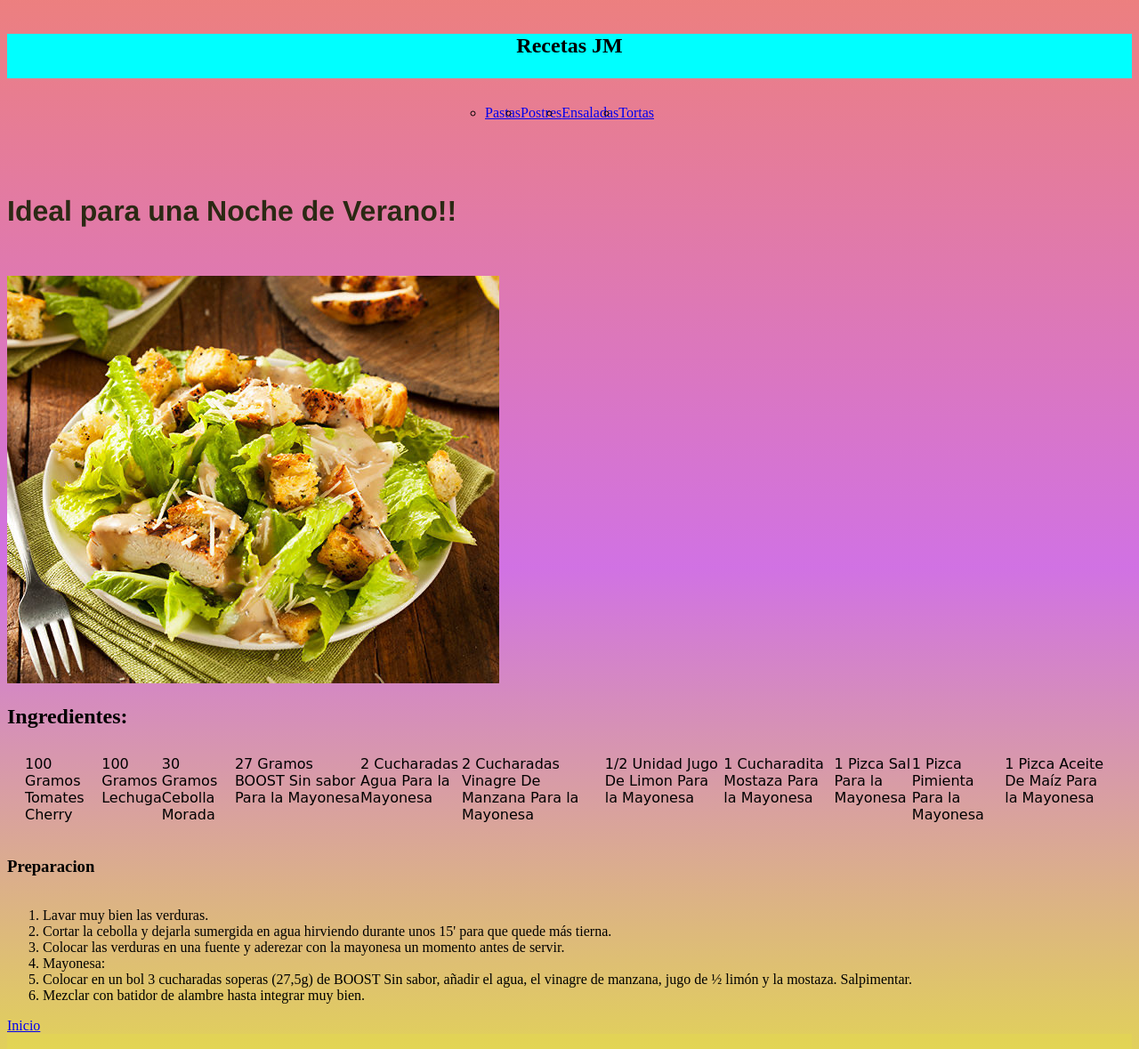
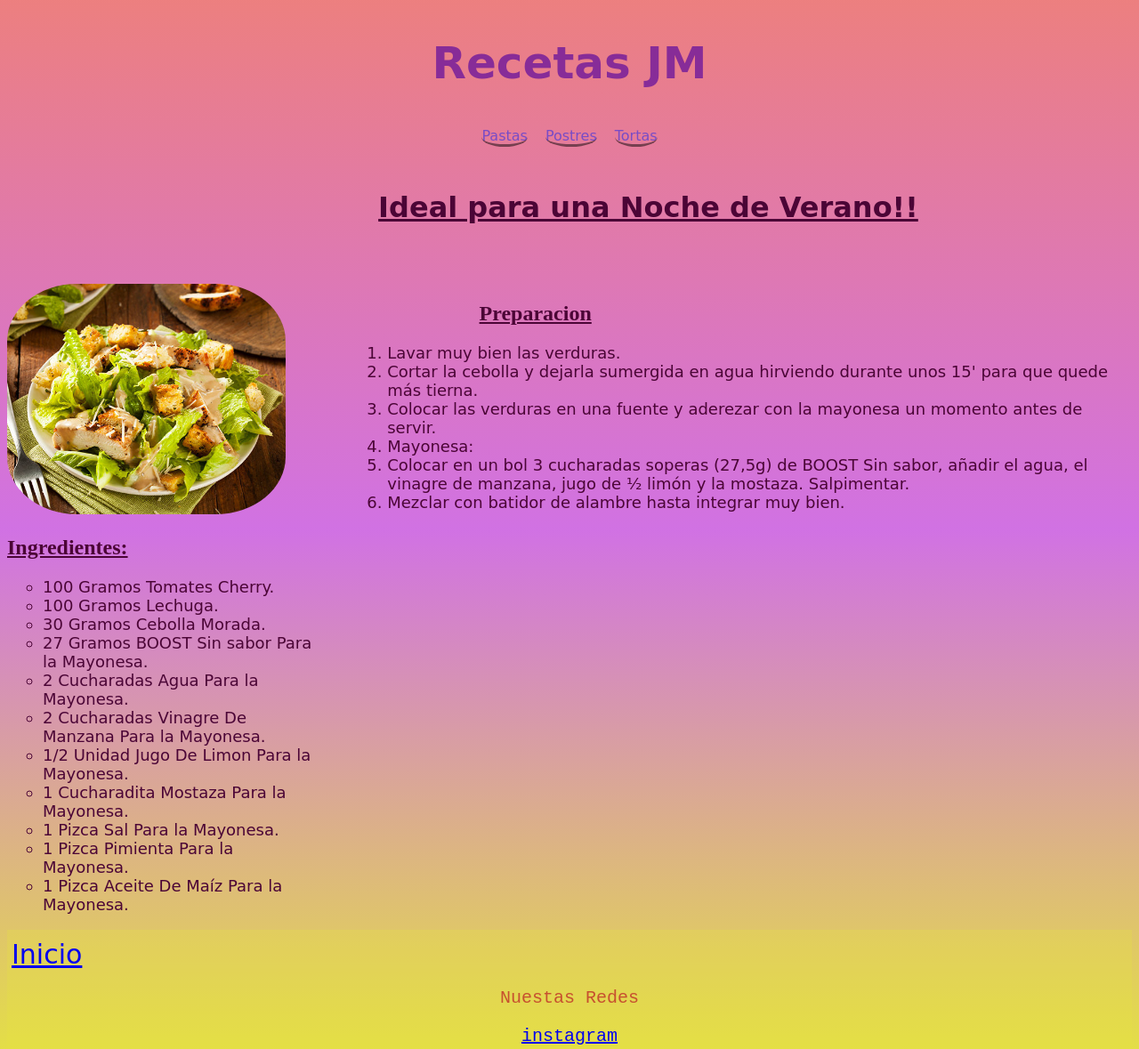
Before and after one commit to JavierMartire/PreEntregable2-JavierMartire, a website: page Entregable.html/Ensaladas.html in a window 1280 px wide. Shown: the top 1179 px of the page at 89% size. Drawn offline with nearby package versions, Linux system fonts and the light colour scheme.

Commit message:
termine Ensaladas.html

```diff
--- a/Entregable.html/Ensaladas.html
+++ b/Entregable.html/Ensaladas.html
@@ -1,64 +1,83 @@
 <!DOCTYPE html>
 <html lang="en">
     <head>
-        <link rel="stylesheet" href="../css/Estilos.css">
+        <title>RecetasJM</title>
         <meta charset="UTF-8">
         <meta name="viewport" content="width=device-width, initial-scale=1.0">
-        <title>RecetasJM</title>
-
-
+       <link rel="stylesheet" href="../css/Estilos.css">
+        <!--link AOS-->
+    <link href="https://unpkg.com/aos@2.3.1/dist/aos.css" rel="stylesheet">
     </head>
 
 <body>
-    <section class="Menu-Barra">
-        <h1>Recetas JM</h1>
-        <ul class="Nav-Bar">
-         <li ><a href="Entregable.html/Pastas.html" >Pastas</a></li>
+
+
+    <header>
+
+        <div class="conteiner-1">
+         <h1 class="Titulo">Recetas JM</h1>
+          <ul class="menu">
+           <li><a href="Entregable.html/Pastas.html" >Pastas</a></li>
            <li><a href="Entregable.html/Postres.html">Postres</a></li>
-         <li><a href="Entregable.html/Ensaladas.html">Ensaladas</a></li>
+           <!--<li><a href="Entregable.html/Ensaladas.html">Ensaladas</a></li>-->
            <li><a href="Entregable.html/Tortas.html">Tortas</a></li>
+          </ul>
+
+        </div>
+
+    </header>
+    <div class="div-Ensaladas">
+         <h1 class="h1-ensaladas"><p>Ideal para una Noche de Verano!!</p></h1>
+    </div>
+
+
+
+    <main>
+
+
+      <section class="section-Ensalada-1">
+
+        <img src="../imagenes/Ensalada_César.jpg" alt="Ensalada_César" class="img-Ensalada-1">
+         <h2 class="Ingredientes-Ensalada">Ingredientes:</h2>
+         <ul class="ing-Ensalada">
+                <li>100 Gramos Tomates Cherry.</li>
+                <li>100 Gramos Lechuga.</li>
+                <li>30 Gramos Cebolla Morada.</li>
+                <li>27 Gramos BOOST Sin sabor Para la Mayonesa.</li>
+                <li>2 Cucharadas Agua Para la Mayonesa.</li>
+                <li>2 Cucharadas Vinagre De Manzana Para la Mayonesa.</li>
+                <li>1/2 Unidad Jugo De Limon Para la Mayonesa.</li>
+                <li>1 Cucharadita Mostaza Para la Mayonesa.</li>
+                <li>1 Pizca Sal Para la Mayonesa.</li>
+                <li>1 Pizca Pimienta Para la Mayonesa.</li>
+                <li>1 Pizca Aceite De Maíz Para la Mayonesa.</li>
          </ul>
       </section>
 
-    <h1 class="h1-ensaladas">
-        <p>Ideal para una Noche de Verano!! </p>
-    </h1>
-    <header>
-
-     <section>
-        <img src="../imagenes/Ensalada_César.jpg" alt="Ensalada_César">
-        <h2>Ingredientes:</h2>
-        <ul class="ing-Ensaladas">
-            <li>100 Gramos Tomates Cherry</li>
-            <li>100 Gramos Lechuga</li>
-            <li>30 Gramos Cebolla Morada</li>
-            <li>27 Gramos BOOST Sin sabor Para la Mayonesa</li>
-            <li>2 Cucharadas Agua Para la Mayonesa</li>
-            <li>2 Cucharadas Vinagre De Manzana Para la Mayonesa</li>
-            <li>1/2 Unidad Jugo De Limon Para la Mayonesa</li>
-            <li>1 Cucharadita Mostaza Para la Mayonesa</li>
-            <li>1 Pizca Sal Para la Mayonesa</li>
-            <li>1 Pizca Pimienta Para la Mayonesa</li>
-            <li>1 Pizca Aceite De Maíz Para la Mayonesa</li>
-        </ul>
-        </section>
-        </header>
-        <h3>Preparacion</h3>
-        <ol class="pasos-ensaladas">
+       <section class="section-Ensalada-2">
+        <h2 class="Preparacion">Preparacion</h2>
+        <ul class="pasos-ensalada">
+            <ul class="pasos-Ensalada">
                 <li>Lavar muy bien las verduras.</li>
              <li>Cortar la cebolla y dejarla sumergida en agua hirviendo durante unos 15' para que quede más tierna.</li>
              <li>Colocar las verduras en una fuente y aderezar con la mayonesa un momento antes de servir.</li>
              <li>Mayonesa:</li>
              <li>Colocar en un bol 3 cucharadas soperas (27,5g) de BOOST Sin sabor, añadir el agua, el vinagre de manzana, jugo de ½ limón y la mostaza. Salpimentar.</li>
              <li>Mezclar con batidor de alambre hasta integrar muy bien.</li>
-        </ol>
-        <a href="../index.html">Inicio</a>
+            </ul>
 
+
+    </section>
     </main>
 
 
 
+
+
+
     <footer>
+        <div class="boton-inicio"> <a href="../index.html">Inicio</a></div>
+
         <p>Nuestas Redes</p>
         <a href="https://www.instagram.com/javimartire/">instagram</a>
     </footer>
--- a/scss/layout/_body.scss
+++ b/scss/layout/_body.scss
@@ -6,43 +6,21 @@ body {
     display: grid;
     justify-content: center;
 
+    /*Ensaladas*/
+     .div-Ensaladas{
 
+      font-family: 'Franklin Gothic Medium', 'Arial Narrow', Arial, sans-serif;
+      color: rgb(75, 5, 54);
+      margin-left: 33%;
+      font-family: cursive;
+      margin-bottom: 35px;
+      text-decoration:underline;
 
-
-    .h1-ensaladas{
-
-
-      p{
-        font-family: 'Franklin Gothic Medium', 'Arial Narrow', Arial, sans-serif;
-        color: #2b2914;
-
-      }
-
-    }
-    /*Ensaladas*/
-     .Menu-Barra{
-
-
-      text-align: center;
-      padding: 10px 0;
-      position: relative;
-      h1{
-        background-color: aqua;
-        height: 50px;
-      }
-
-
-    }
-    .Nav-Bar{
-      list-style:circle;
-      padding: 10px;
-      margin: 10px 100px ;
-      display: flex;
-      justify-content: center;
-
-      }
+     }
 
 
 
 
-    }
+
+
+  }
--- a/scss/layout/_footer.scss
+++ b/scss/layout/_footer.scss
@@ -12,5 +12,14 @@ footer {
       font-family: 'Gill Sans', 'Gill Sans MT', Calibri, 'Trebuchet MS', sans-serif;
       text-decoration: none;
     }
+   .boton-inicio{
+    color: rgb(75, 5, 54);
+      font-size: 30px;
+      font-family: cursive;
+    margin-right: 100%;
+    margin-left: 5px;
+
+
+   }
 
   }
--- a/scss/layout/_header.scss
+++ b/scss/layout/_header.scss
@@ -1,15 +1,11 @@
 
 header {
-  .conteiner-1{
-   @media screen {min-height: 320px; max-width: 2560px;}
-   margin-top: 80px;
-
-  }
 
 
 
 
-   .Titulo{          /**/
+
+   .Titulo{          /*RECETAS JM*/
 
    font-family:cursive;
     font-style: unset;
@@ -22,10 +18,9 @@ header {
     }
 
     ul {
-     /* background-color: rgb(208, 230, 230);*/
+     /*background-color: rgb(208, 230, 230);*/
      display: flex;
      font-family: cursive;
-     color: rgb(0, 0, 0);
       list-style: none;
       padding: 10px;
       margin: 10px 10px ;
@@ -58,4 +53,5 @@ header {
 
 
 
+
   }
--- a/scss/layout/_main.scss
+++ b/scss/layout/_main.scss
@@ -86,4 +86,52 @@ display: flex;
     .hr-main{
      color: rgb(0, 0, 0);
     }
+
+
+
+    /*ENSALADA*/
+   .section-Ensalada-1{
+
+
+     .h1-ensaladas{
+
+      p{
+        font-family: 'Franklin Gothic Medium', 'Arial Narrow', Arial, sans-serif;
+        color: rgb(75, 5, 54);
+        margin-left: 500px;
+        font-family: cursive;
+      }
+    }
+    .img-Ensalada-1{
+      border-radius: 25%;
+      max-width: 90%;
+    }
+    .Ingredientes-Ensalada{
+      color: rgb(75, 5, 54);
+      text-decoration: underline;
+    }
+    .ing-Ensalada{
+      color: rgb(75, 5, 54);
+      font-size: 18px;
+      font-family: cursive;
+      list-style:circle;
+    }
   }
+  .section-Ensalada-2{
+    .Preparacion{
+      margin-left: 20%;
+      color: rgb(75, 5, 54);
+      text-decoration: underline;
+    }
+    .pasos-Ensalada{
+      color: rgb(75, 5, 54);
+      font-size: 18px;
+      font-family: cursive;
+      list-style:decimal;
+
+    }
+
+  }
+
+
+  }
```
Also changed, not shown: index.html (+8 -7 lines), css/Estilos.css, 1 other file. Lines whose indentation alone changed are shown as unchanged.
